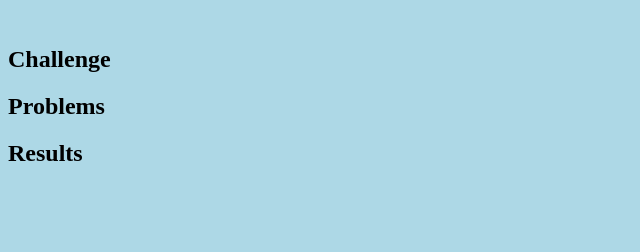
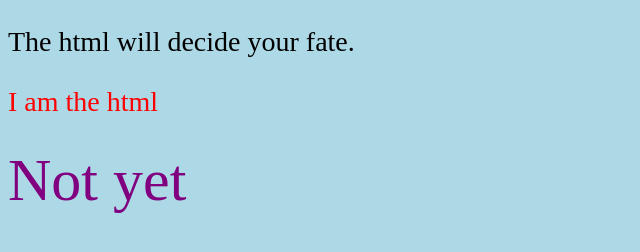
Before and after one commit to robert00000/art101, a plain HTML site: page lab9/index.html in a window 1280 px wide. Shown: the whole page, without its empty margins (0-640 px from the left). Drawn offline with Linux system fonts and the light colour scheme.

Commit message:
Lab 9 finished

```diff
--- a/lab9/index.html
+++ b/lab9/index.html
@@ -7,15 +7,7 @@
 </head>
 
 <body><br>
-	<div id="challenges">
-		<h2> Challenge </h2> </div>
-      <p></p>
-	<div id="problems">
-		<h2> Problems </h2> </div>
-      <p></p>
-	<div id="results">
-		<h2> Results </h2> </div>
-      <p></p>
+
 	<div id="output"><br>
 		<script src="js/lab.js"></script>
 
--- a/lab9/js/lab.js
+++ b/lab9/js/lab.js
@@ -4,3 +4,23 @@
  *
  *
  **/
+
+
+ var outputEl = document.getElementById("output"); //This allows the html document to access the output and place it into the div.
+ //Creates text for the html file to show.
+    outputEl.innerHTML = "The html will decide your fate.";
+    outputEl.style.fontSize = "28px"; //Changes the style of the output and in this case the font size of the text.
+//This creates the forst element
+ var new1El = document.createElement("p");
+ //Creates text for the html file to show.
+    new1El.innerHTML = "I am the html";
+    new1El.style.color = "red"; //This sets the style for the assigned element
+//Makes a second element to add to the document.
+ var new2El = document.createElement("d");
+ //Creates text for the html file to show.
+    new2El.innerHTML = "Not yet";
+    new2El.style.fontSize = "60px";
+    new2El.style.color = "purple"; //Sets color for the text above.
+//These append the new elements to the element within the document.
+outputEl.appendChild(new1El);
+outputEl.appendChild(new2El);
```
